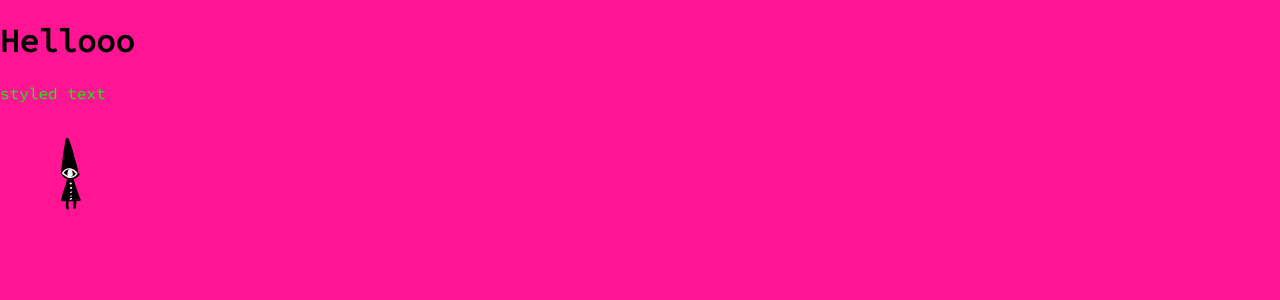
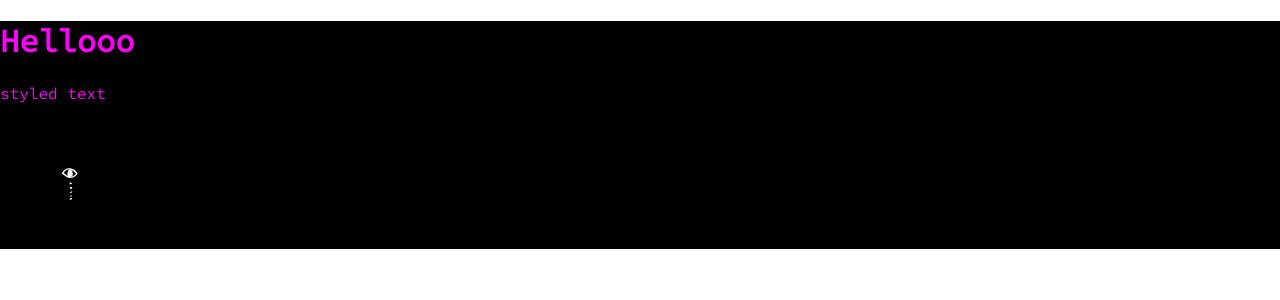
Before and after one commit to Giraphi/ubu, a Next.js app: page / in a window 1280 px wide. Shown: the top 300 px of the page. Built offline with nearby package versions, Linux system fonts and the light colour scheme.

Commit message:
styled-components setup

```diff
--- a/pages/_app.tsx
+++ b/pages/_app.tsx
@@ -1,35 +1,18 @@
 import {createGlobalStyle, ThemeProvider} from 'styled-components'
 import {AppProps} from "next/app";
-import '../styles/globals.css'
+import {GlobalStyle} from "../styles/global-style";
+import {Theme, theme} from "../styles/theme";
 
-
-const GlobalStyle = createGlobalStyle`
-    @font-face {
-        font-family: "SourceCodePro";
-        src: url("/fonts/source-code-pro-regular.woff") format("woff");
-    }
-
-    body {
-        margin: 0;
-        padding: 0;
-        box-sizing: border-box;
-        background-color: deeppink;
-        font-family: "SourceCodePro";
-    }
-
-`
-
-const theme = {
-    colors: {
-        primary: '#0070f3',
-    },
+declare module "styled-components" {
+    // eslint-disable-next-line @typescript-eslint/no-empty-interface
+    interface DefaultTheme extends Theme {}
 }
 
 export default function App({Component, pageProps}: AppProps) {
     return (
         <>
-            <GlobalStyle/>
             <ThemeProvider theme={theme}>
+                <GlobalStyle/>
                 <Component {...pageProps} />
             </ThemeProvider>
         </>
--- a/pages/index.tsx
+++ b/pages/index.tsx
@@ -2,18 +2,21 @@ import type {NextPage} from 'next'
 import styled from "styled-components";
 import Hexe from "../images/hexe_2.svg";
 
+const StyledRoot = styled.div`
+    background-color: ${props => props.theme.color.background};
+`
+
 const StyledText = styled.div`
-    color: lime;
-    font-family: "SourceCodePro";
+    color: ${props => props.theme.color.primary};
 `
 
 const Home: NextPage = () => {
     return (
-        <>
+        <StyledRoot>
             <h1>Hellooo</h1>
             <StyledText>styled text</StyledText>
             <Hexe/>
-        </>
+        </StyledRoot>
     )
 }
 
--- /dev/null
+++ b/styles/global-style.tsx
@@ -0,0 +1,21 @@
+import {createGlobalStyle} from "styled-components";
+
+export const GlobalStyle = createGlobalStyle`
+    @font-face {
+        font-family: "SourceCodePro";
+        src: url("/fonts/source-code-pro-regular.woff") format("woff");
+    }
+
+    body {
+        margin: 0;
+        padding: 0;
+        box-sizing: border-box;
+        font-family: "SourceCodePro", Monospaced, monospace;
+        color: ${props => props.theme.color.text}
+    }
+
+    * {
+        box-sizing: border-box;
+    }
+
+`
--- a/styles/globals.css
+++ /dev/null
@@ -1,21 +0,0 @@
-html,
-body {
-  padding: 0;
-  margin: 0;
-  font-family: -apple-system, BlinkMacSystemFont, Segoe UI, Roboto, Oxygen,
-    Ubuntu, Cantarell, Fira Sans, Droid Sans, Helvetica Neue, sans-serif;
-}
-
-a {
-  color: inherit;
-  text-decoration: none;
-}
-
-* {
-  box-sizing: border-box;
-}
-
-/*@font-face {*/
-/*  font-family: "SourceCodePro";*/
-/*  src: url("../fonts/source-code-pro-regular.woff") format("woff");*/
-/*}*/
--- /dev/null
+++ b/styles/theme.tsx
@@ -0,0 +1,11 @@
+export const theme = {
+    color: {
+        primary: '#ff00ff',
+        secondary: '#00ffff',
+        tertiary: '#00ff00',
+        background: "#000000",
+        text: '#ff00ff',
+    },
+}
+
+export type Theme = typeof theme;
```
